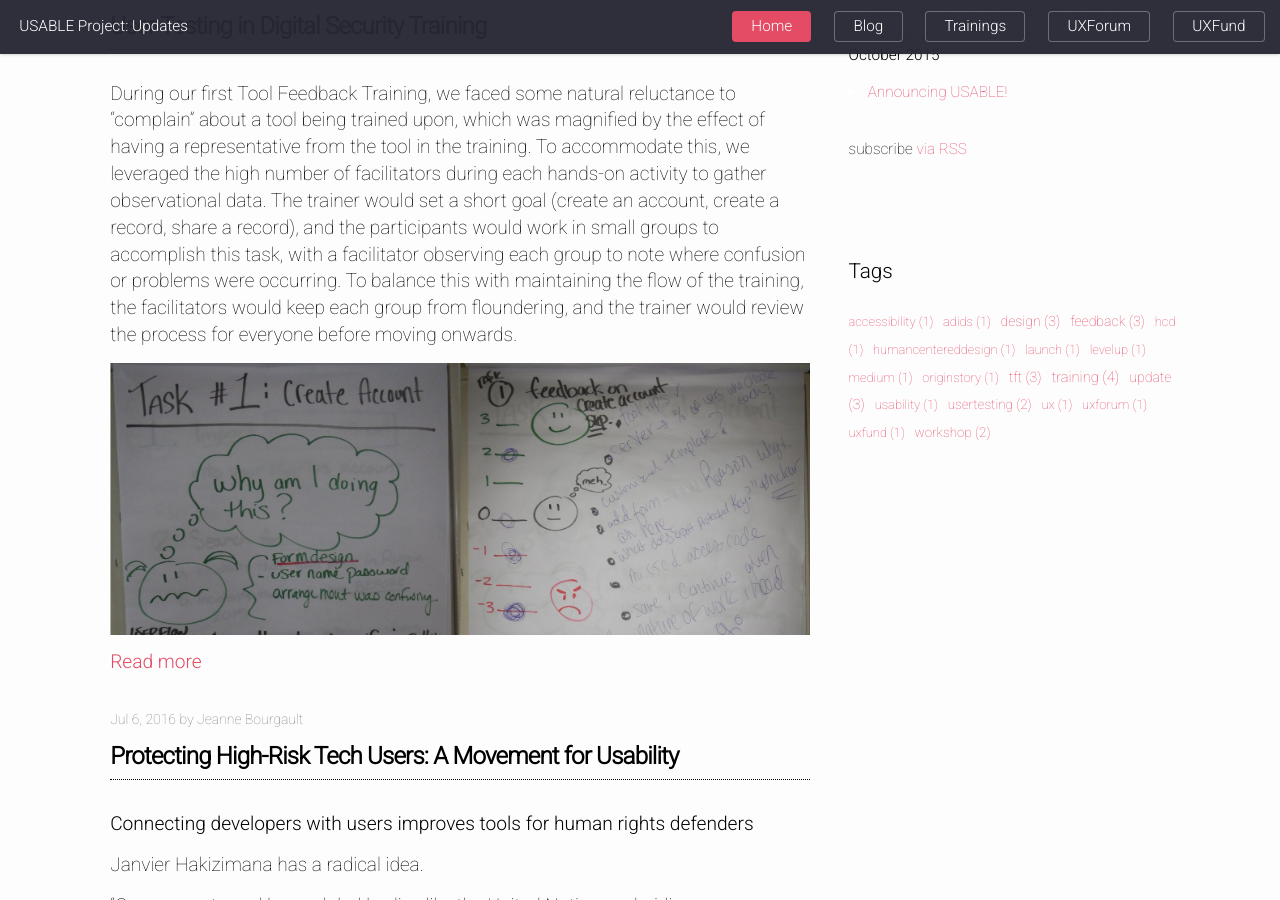
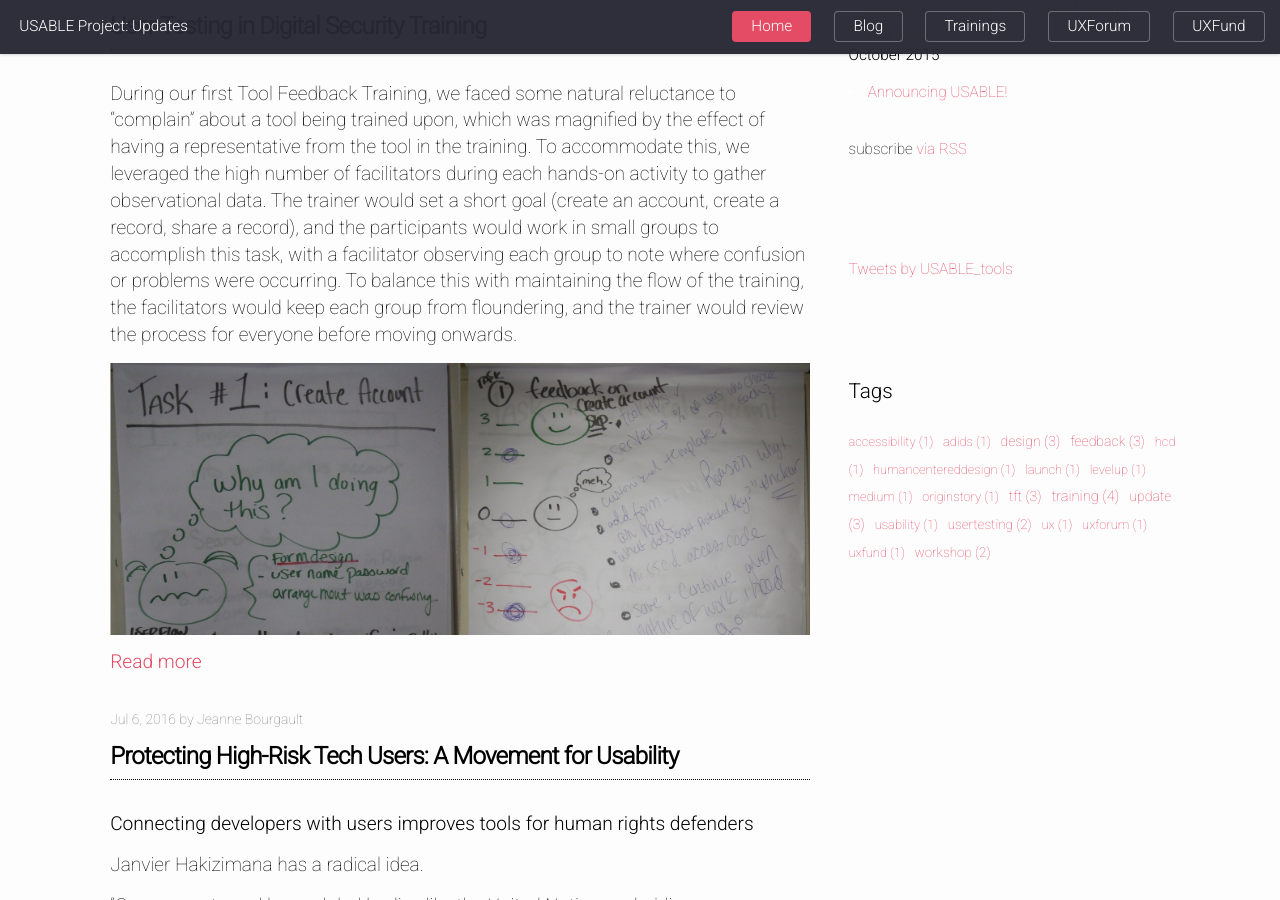
Before and after one commit to OpenInternet/USABLE-website, a Jekyll site: the page built from blog.html, in a window 1280 px wide and 900 px high, scrolled down 770 px. Built offline with Jekyll 4.4.1, drawn with Linux system fonts in a browser that asks for light colours; comment, search, counter and statistics services are not loaded.

Commit message:
adding twitter widget to blog pages/posts

```diff
--- a/_layouts/post.html
+++ b/_layouts/post.html
@@ -41,6 +41,10 @@ layout: default
 
                   </section>
                   <hr />
+<section>
+<a class="twitter-timeline" data-width="400" data-height="600" href="https://twitter.com/USABLE_tools">Tweets by USABLE_tools</a> <script async src="//platform.twitter.com/widgets.js" charset="utf-8"></script>
+</section>
+
                   <section>
                     <h3>Tags</h3>
 
--- a/blog.html
+++ b/blog.html
@@ -53,6 +53,13 @@ permalink: /blog/
 
                   </section>
                   <hr />
+
+<section>
+
+<a class="twitter-timeline" data-width="400" data-height="600" href="https://twitter.com/USABLE_tools">Tweets by USABLE_tools</a> <script async src="//platform.twitter.com/widgets.js" charset="utf-8"></script>
+</section>
+
+ <hr />
                   <section>
                     <h3>Tags</h3>
 
```
